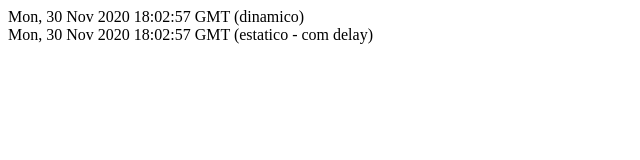
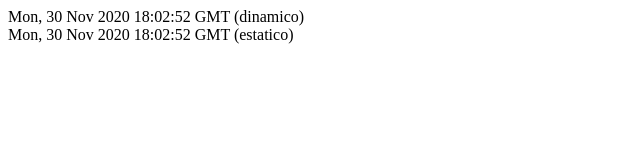
Before and after one commit to raul3k/vercel-teste, a Next.js app: page /tempo in a window 1280 px wide. Shown: the top 160 px of the page, without its empty margins (0-640 px from the left). Built offline with nearby package versions, Linux system fonts and the light colour scheme.

Commit message:
Revalidate

```diff
--- a/pages/tempo.js
+++ b/pages/tempo.js
@@ -5,17 +5,13 @@ function Tempo(props){
     return (
         <div>
             <div>{dynamicDateString} (dinamico)</div>
-            <div>{props.staticDateString} (estatico - com delay)</div>
+            <div>{props.staticDateString} (estatico)</div>
         </div>
     )
 }
 
 export async function getStaticProps() {
-    console.log("> Adicionando delay de 5 segundos.");
-
-    await delay(5000);
-
-    console.log("> Depois delay de 5 segundos.");
+    console.log("> passando pelo props.");
 
     const staticDate = new Date();
     const staticDateString = staticDate.toGMTString();
@@ -23,7 +19,8 @@ export async function getStaticProps() {
     return {
         props: {
             staticDateString
-        }
+        },
+        revalidate: 1
     };
 }
 
```
